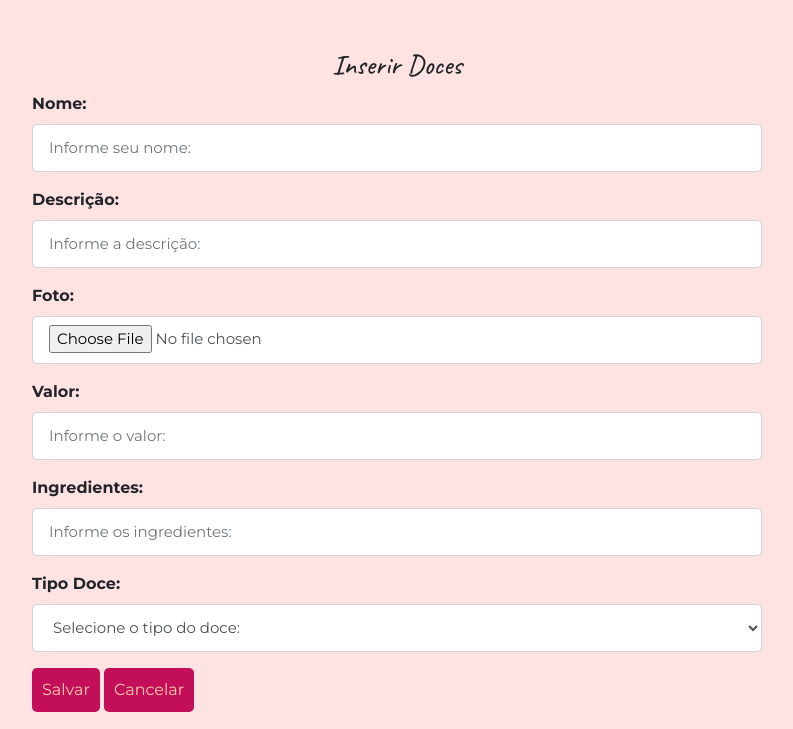
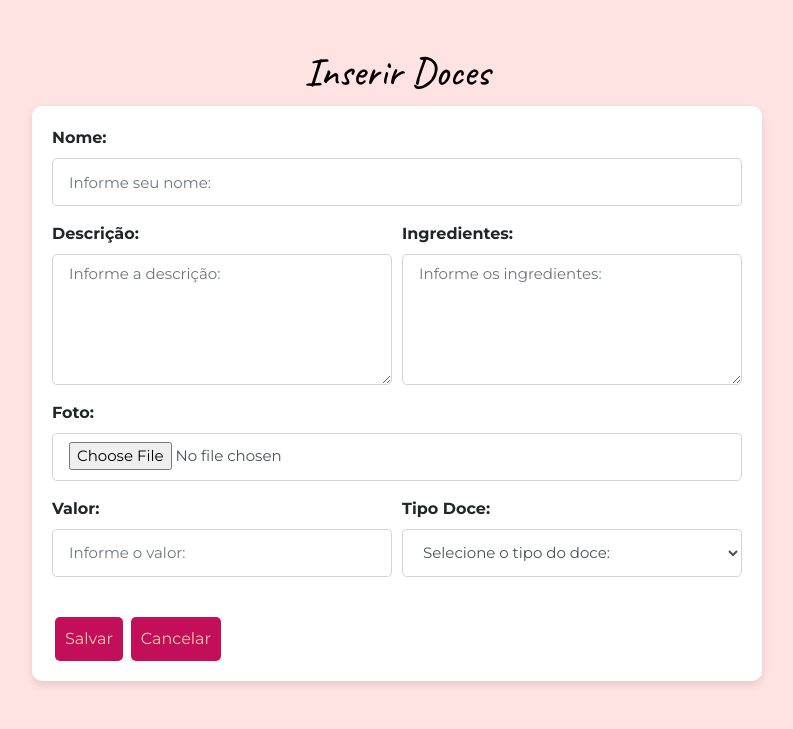
Before and after one commit to E-commerce-Doce/E-doces, a PHP site: template projeto/app/view/doce/formDoce.php in a window 1280 px wide. Shown: the part 71-800 px from the top of the page, without its empty margins (243-1036 px from the left). Run offline with PHP 8.4, Linux system fonts and the light colour scheme; the template is opened without the code that fills it, so the values that code supplies are empty; some libraries are stand-ins or nearby versions.

Commit message:
Estilização Formulario Doce

```diff
--- a/projeto/app/view/doce/formDoce.php
+++ b/projeto/app/view/doce/formDoce.php
@@ -4,27 +4,33 @@ require_once(__DIR__ . "/../include/menu.php");
 ?>
 
 <div class="container mt-5">
-    <h3 class="text-center" style="font-family:caveat;">
+    <h2 class="text-center" style="font-family: 'Caveat', cursive; font-size: 2.5rem; color: black;">
         <?php if ($dados['id'] == 0) echo "Inserir";
         else echo "Alterar"; ?> Doces
-    </h3>
+    </h2>
 
-    <div class="row" style="margin-top: 10px; font-family:montserrat;">
-        <div class="col-8 mx-auto"> <!-- Increased the width of the column -->
-            <form id="frmDoce" method="POST" action="<?= BASEURL ?>/controller/DoceController.php?action=save" enctype="multipart/form-data">
+    <div class="row" style="margin-top: 10px; font-family: 'Montserrat', sans-serif;">
+        <div class="col-md-8 mx-auto">
+            <form id="frmDoce" method="POST" action="<?= BASEURL ?>/controller/DoceController.php?action=save" enctype="multipart/form-data" style="background-color: white; padding: 20px; border-radius: 10px; box-shadow: 0 4px 8px rgba(0, 0, 0, 0.1);">
 
                 <div class="form-group">
                     <label for="txtNome" class="font-weight-bold">Nome:</label>
                     <input class="form-control form-control-lg" type="text" id="txtNome" name="nomeDoce"
                         maxlength="70" placeholder="Informe seu nome:"
-                        value="<?php echo (isset($dados["doce"]) ? $dados["doce"]->getNomeDoce() : ''); ?>" />
+                        value="<?php echo (isset($dados["doce"]) ? $dados["doce"]->getNomeDoce() : ''); ?>" required />
                 </div>
 
-                <div class="form-group">
+                <div class="form-row">
+                    <div class="form-group col-md-6">
                         <label for="txtDescricao" class="font-weight-bold">Descrição:</label>
-                    <input class="form-control form-control-lg" type="text" id="txtDescricao" name="descricao"
-                        maxlength="255" placeholder="Informe a descrição:"
-                        value="<?php echo (isset($dados['doce']) ? $dados['doce']->getDescricao() : ''); ?>" />
+                        <textarea class="form-control form-control-lg" id="txtDescricao" name="descricao"
+                            maxlength="255" placeholder="Informe a descrição:" rows="5" required><?php echo (isset($dados['doce']) ? $dados['doce']->getDescricao() : ''); ?></textarea>
+                    </div>
+                    <div class="form-group col-md-6">
+                        <label for="txtIngredientes" class="font-weight-bold">Ingredientes:</label>
+                        <textarea class="form-control form-control-lg" id="txtIngredientes" name="ingredientes"
+                            maxlength="255" placeholder="Informe os ingredientes:" rows="5" required><?php echo (isset($dados['doce']) ? $dados['doce']->getIngredientes() : ''); ?></textarea>
+                    </div>
                 </div>
 
                 <div class="form-group">
@@ -34,28 +40,23 @@ require_once(__DIR__ . "/../include/menu.php");
                 </div>
 
                 <?php if (isset($dados['doce']) && $dados['doce']->getCaminhoImagem()): ?>
+                    <div class="mb-3 text-center">
                         <img src="<?php echo URL_ARQUIVOS . '/' . $dados['doce']->getCaminhoImagem(); ?>"
-                        alt="Imagem do Doce" style="max-height: 180px; max-width: 100%;" />
+                            alt="Imagem do Doce" style="max-height: 180px; max-width: 100%; border-radius: 5px;"/>
                         <input type="hidden" name="caminhoImagemAtual" value="<?= $dados['doce']->getCaminhoImagem() ?>" />
+                    </div>
                 <?php endif; ?>
 
-                <div class="form-group mt-2">
+                <div class="form-row">
+                    <div class="form-group col-md-6 ">
                         <label for="txtValor" class="font-weight-bold">Valor:</label>
                         <input class="form-control form-control-lg" type="number" id="txtValor" name="valor"
                             step="0.01" placeholder="Informe o valor:"
-                        value="<?php echo (isset($dados['doce']) ? $dados['doce']->getValor() : ''); ?>" />
+                            value="<?php echo (isset($dados['doce']) ? $dados['doce']->getValor() : ''); ?>" required />
                     </div>
-
-                <div class="form-group">
-                    <label for="txtIngredientes" class="font-weight-bold">Ingredientes:</label>
-                    <input class="form-control form-control-lg" type="text" id="txtIngredientes" name="ingredientes"
-                        maxlength="255" placeholder="Informe os ingredientes:"
-                        value="<?php echo (isset($dados['doce']) ? $dados['doce']->getIngredientes() : ''); ?>" />
-                </div>
-
-                <div class="form-group">
-                    <label class="font-weight-bold">Tipo Doce:</label>
-                    <select class="form-control form-control-lg" name="idTipoDoce" id="selTipoDoce">
+                    <div class="form-group col-md-6">
+                        <label for="selTipoDoce" class="font-weight-bold">Tipo Doce:</label>
+                        <select class="form-control form-control-lg" name="idTipoDoce" id="selTipoDoce" required>
                             <option value="">Selecione o tipo do doce:</option>
                             <?php foreach ($dados["tiposDoces"] as $tipo): ?>
                                 <option value="<?= $tipo->getIdTipoDoce() ?>"
@@ -65,15 +66,13 @@ require_once(__DIR__ . "/../include/menu.php");
                             <?php endforeach; ?>
                         </select>
                     </div>
+                <div class="d-flex justify-content-between mt-4 ">
+                    <button type="submit" class="btn btn-primary btn-lg ml-2" style="background-color: #C30E59; border: none;">Salvar</button>
+                    <a class="btn btn-secondary btn-lg ml-2" href="<?= BASEURL ?>/controller/DoceController.php?action=list">Cancelar</a>
+                </div>
 
                 <input type="hidden" id="hddId" name="id" value="<?= $dados['id']; ?>" />
-
-                <button type="submit" class="btn btn-primary">Salvar</button>
-                <a class="btn btn-secondary" href="<?= BASEURL ?>/controller/DoceController.php?action=list">Cancelar</a>
             </form>
-        </div>
-        <div class="col-6">
-            <?php require_once(__DIR__ . "/../include/msg.php"); ?>
         </div>
     </div>
 
```
Lines whose indentation alone changed are shown as unchanged.
